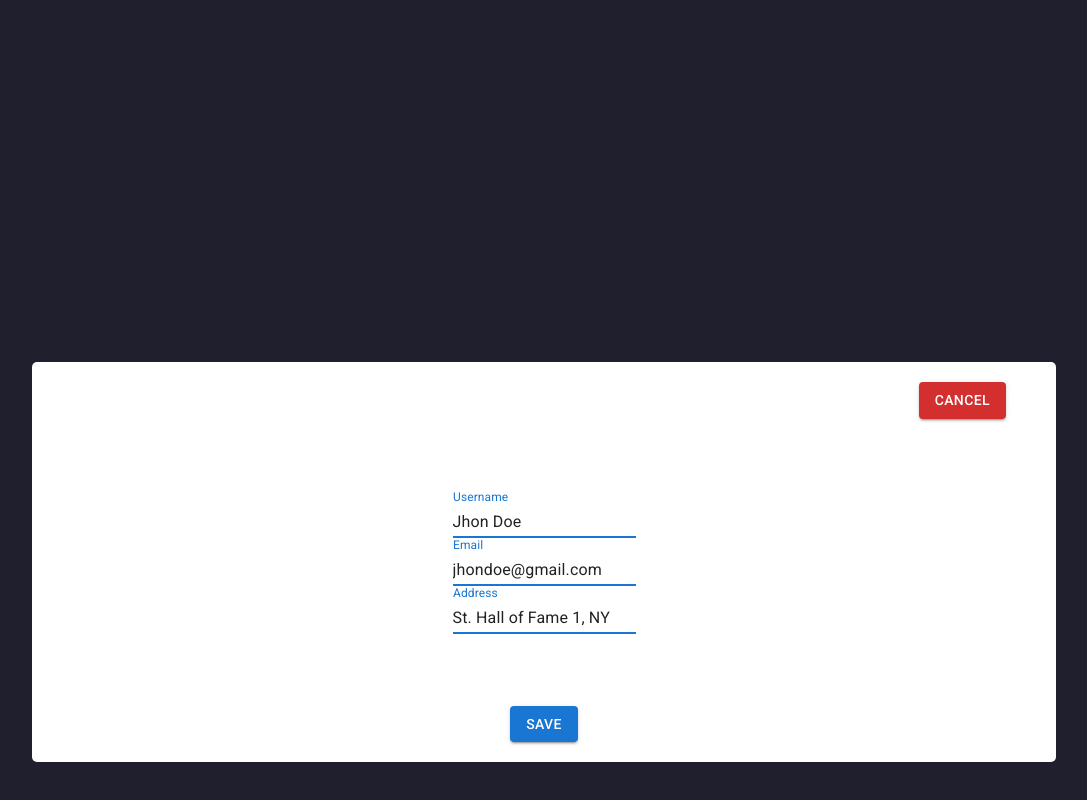
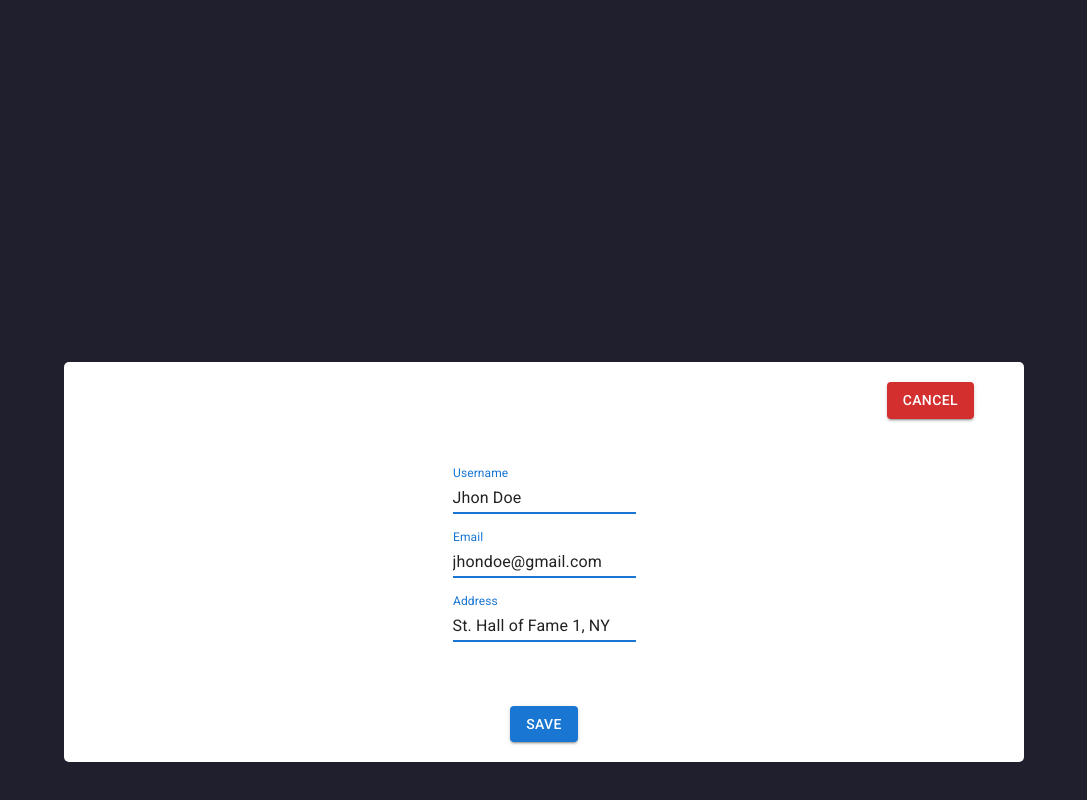
Before and after one commit to RazvanCretu/react-examples1, a React (Create React App) app: page / in a window 1280 px wide. Both pictures are taken after a click on the button "EDIT". Shown: the part 1738-2538 px from the top of the page, without its empty margins (96-1183 px from the left). Built offline with nearby package versions, Linux system fonts and the light colour scheme.

Commit message:
Profile Page

```diff
--- a/src/pages/Profile.js
+++ b/src/pages/Profile.js
@@ -1,8 +1,8 @@
 import React, { useState } from "react";
-import { Box, Button, TextField } from "@mui/material";
+import { Container, Box, Button, TextField } from "@mui/material";
 import { styled } from "@mui/material/styles";
 
-const ContainerBox = styled(Box)((theme) => ({
+const ContainerBox = styled(Box)({
   display: "flex",
   alignItems: "center",
   justifyContent: "center",
@@ -12,13 +12,19 @@ const ContainerBox = styled(Box)((theme) => ({
   width: "80%",
   backgroundColor: "white",
   borderRadius: 5,
-}));
+  "& .MuiTextField-root": {
+    marginBottom: "1rem",
+  },
+  "& .MuiBox-root": {
+    marginBottom: "1rem",
+  },
+});
 
-const StyledButton = styled(Button)((theme) => ({
+const StyledButton = styled(Button)({
   position: "absolute",
   top: 20,
   right: 50,
-}));
+});
 
 const ProfilePage = () => {
   const [isEditing, setIsEditing] = useState(false);
@@ -28,9 +34,9 @@ const ProfilePage = () => {
     address: "St. Hall of Fame 1, NY",
   });
 
-  const handleEditClick = (e) => setIsEditing(true);
-  const handleCancelClick = (e) => setIsEditing(false);
-  const handleSaveClick = (e) => {
+  const handleEditClick = () => setIsEditing(true);
+  const handleCancelClick = () => setIsEditing(false);
+  const handleSaveClick = () => {
     setIsEditing(false);
   };
 
@@ -41,9 +47,9 @@ const ProfilePage = () => {
   };
 
   return (
-    <Box
+    <Container
+      disableGutters
       sx={{
-        width: "100%",
         height: 600,
         display: "flex",
         alignItems: "center",
@@ -66,7 +72,7 @@ const ProfilePage = () => {
             label="Username"
             variant="standard"
             onChange={handleChange}
-            focused={user.username}
+            focused={user.username !== ""}
           />
           <TextField
             type="email"
@@ -75,7 +81,7 @@ const ProfilePage = () => {
             label="Email"
             variant="standard"
             onChange={handleChange}
-            focused={user.email}
+            focused={user.email !== ""}
           />{" "}
           <TextField
             value={user.address}
@@ -83,7 +89,7 @@ const ProfilePage = () => {
             label="Address"
             variant="standard"
             onChange={handleChange}
-            focused={user.address}
+            focused={user.address !== ""}
           />
           <Button
             sx={{
@@ -107,7 +113,7 @@ const ProfilePage = () => {
           </StyledButton>
         </ContainerBox>
       )}
-    </Box>
+    </Container>
   );
 };
 
```
